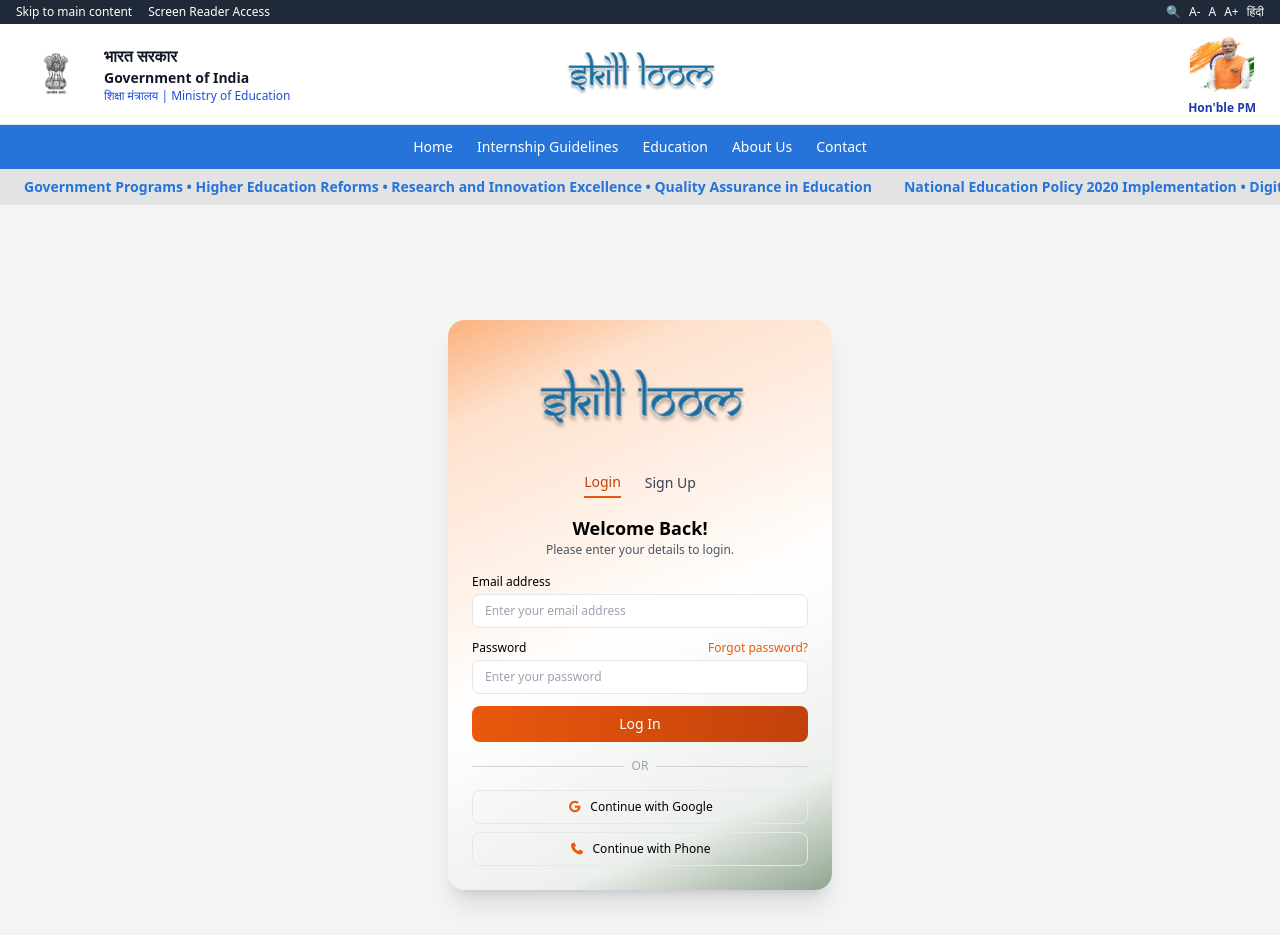
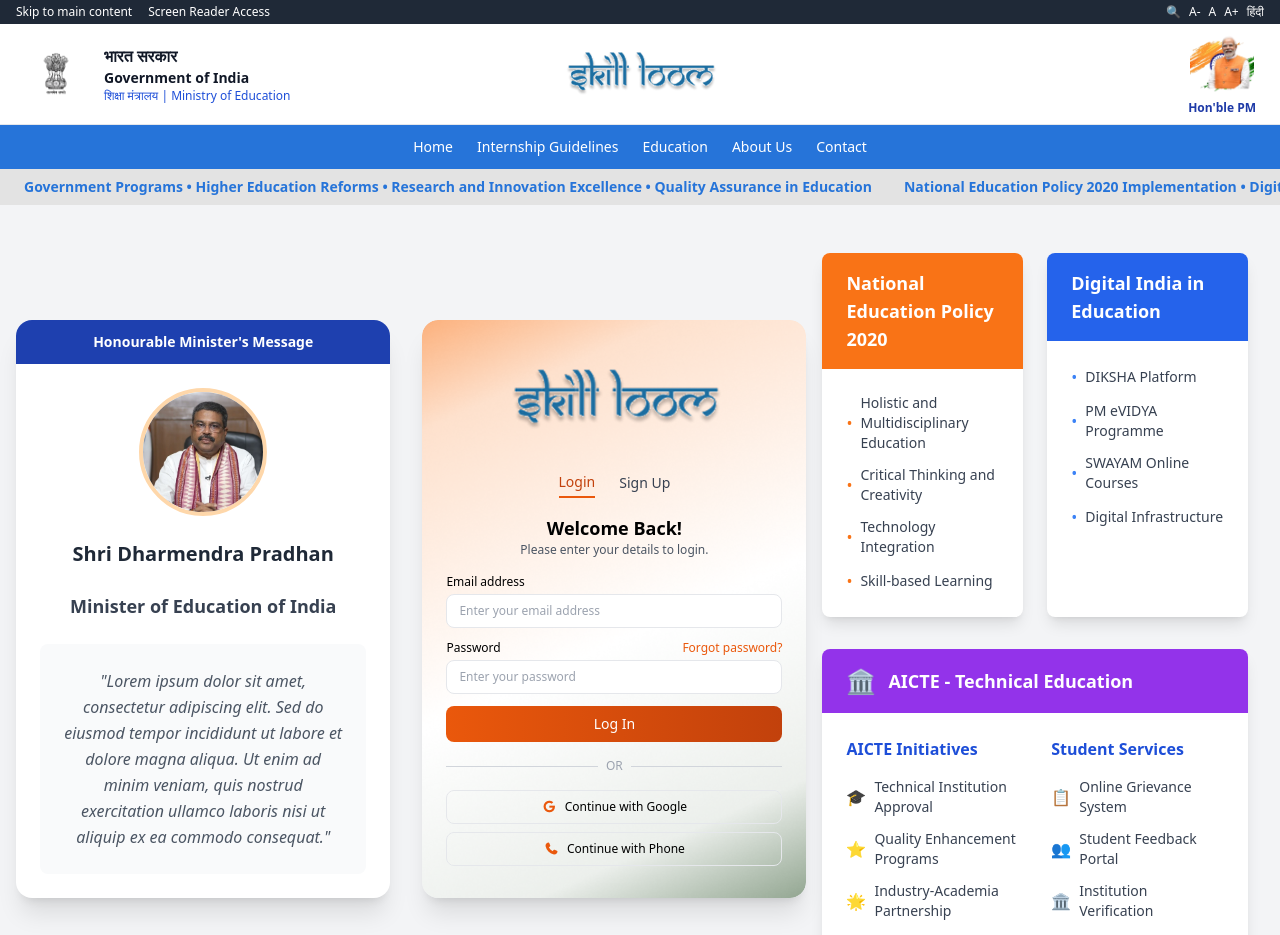
Before and after one commit to SoubhLance/Skill_Loom, a React (Vite) app: page / in a window 1280 px wide. Shown: the top 935 px of the page. Built offline with nearby package versions, Linux system fonts and the light colour scheme.

Commit message:
add AICTE section

```diff
--- a/src/Components/Homepage/Homepage.jsx
+++ b/src/Components/Homepage/Homepage.jsx
@@ -1,12 +1,48 @@
 import React, { useState } from "react";
 import skillLoomLogo from "../Images/NavbarImages/SkillLoomLogo.png";
 import tricolorBg from "../Images/Homepage/Tricolor.png";
+import educationMinister from "../Images/Homepage/EducationMinister.jpg";
 
 export default function Homepage() {
   const [activeTab, setActiveTab] = useState("login");
 
   return (
-    <div className="min-h-screen flex items-center justify-center bg-gray-100">
+    <div className="min-h-screen flex items-center justify-center bg-gray-100 p-4">
+      <div className="flex gap-8 max-w-7xl w-full">
+        {/* Minister's Message Container */}
+        <div className="bg-white shadow-xl rounded-2xl p-6 flex-1">
+          {/* Header */}
+          <div className="bg-blue-800 text-white text-center py-3 -mx-6 -mt-6 mb-6 rounded-t-2xl">
+            <h3 className="text-sm font-semibold">Honourable Minister's Message</h3>
+          </div>
+
+          {/* Minister's Content */}
+          <div className="text-center">
+
+
+            {/* Minister Photo */}
+            <div className="w-32 h-32 mx-auto mb-6 overflow-hidden rounded-full border-4 border-orange-200">
+              <img
+                src={educationMinister}
+                alt="Shri Dharmendra Pradhan"
+                className="w-full h-full object-cover"
+              />
+            </div>
+
+            {/* Minister Name */}
+            <h3 className=" text-xl font-bold text-gray-800 mb-6">Shri Dharmendra Pradhan</h3>
+             <h4 className="text-lg font-semibold text-gray-700 mb-6"> Minister of Education of India</h4>
+
+            {/* Quote */}
+            <div className="bg-gray-50 p-6 rounded-lg">
+              <p className="text-base text-gray-600 italic leading-relaxed">
+                "Lorem ipsum dolor sit amet, consectetur adipiscing elit. Sed do eiusmod tempor incididunt ut labore et dolore magna aliqua. Ut enim ad minim veniam, quis nostrud exercitation ullamco laboris nisi ut aliquip ex ea commodo consequat."
+              </p>
+            </div>
+          </div>
+        </div>
+
+        {/* Login Container */}
         <div className="shadow-xl rounded-2xl w-full max-w-sm relative overflow-hidden">
           {/* Background Image */}
           <img
@@ -139,5 +175,117 @@
           </div>
         </div>
       </div>
+
+      {/* Policy Cards Section */}
+      <div className="max-w-7xl mx-auto mt-8 px-4">
+        <div className="grid grid-cols-1 md:grid-cols-2 gap-6">
+          {/* National Education Policy 2020 */}
+          <div className="bg-white rounded-lg shadow-lg overflow-hidden">
+            <div className="bg-orange-500 text-white px-6 py-4">
+              <h3 className="text-lg font-semibold">National Education Policy 2020</h3>
+            </div>
+            <div className="p-6 space-y-3">
+              <div className="flex items-center text-gray-700">
+                <span className="text-orange-500 mr-2">•</span>
+                <span className="text-sm">Holistic and Multidisciplinary Education</span>
+              </div>
+              <div className="flex items-center text-gray-700">
+                <span className="text-orange-500 mr-2">•</span>
+                <span className="text-sm">Critical Thinking and Creativity</span>
+              </div>
+              <div className="flex items-center text-gray-700">
+                <span className="text-orange-500 mr-2">•</span>
+                <span className="text-sm">Technology Integration</span>
+              </div>
+              <div className="flex items-center text-gray-700">
+                <span className="text-orange-500 mr-2">•</span>
+                <span className="text-sm">Skill-based Learning</span>
+              </div>
+            </div>
+          </div>
+
+          {/* Digital India in Education */}
+          <div className="bg-white rounded-lg shadow-lg overflow-hidden">
+            <div className="bg-blue-600 text-white px-6 py-4">
+              <h3 className="text-lg font-semibold">Digital India in Education</h3>
+            </div>
+            <div className="p-6 space-y-3">
+              <div className="flex items-center text-gray-700">
+                <span className="text-blue-500 mr-2">•</span>
+                <span className="text-sm">DIKSHA Platform</span>
+              </div>
+              <div className="flex items-center text-gray-700">
+                <span className="text-blue-500 mr-2">•</span>
+                <span className="text-sm">PM eVIDYA Programme</span>
+              </div>
+              <div className="flex items-center text-gray-700">
+                <span className="text-blue-500 mr-2">•</span>
+                <span className="text-sm">SWAYAM Online Courses</span>
+              </div>
+              <div className="flex items-center text-gray-700">
+                <span className="text-blue-500 mr-2">•</span>
+                <span className="text-sm">Digital Infrastructure</span>
+              </div>
+            </div>
+          </div>
+        </div>
+
+        {/* AICTE Section */}
+        <div className="mt-8 bg-white rounded-lg shadow-lg overflow-hidden">
+          <div className="bg-purple-600 text-white px-6 py-4">
+            <div className="flex items-center">
+              <div className="text-2xl mr-3">🏛️</div>
+              <h3 className="text-lg font-semibold">AICTE - Technical Education</h3>
+            </div>
+          </div>
+          <div className="p-6">
+            <div className="grid grid-cols-1 md:grid-cols-2 gap-8">
+              <div>
+                <h4 className="text-blue-700 font-semibold mb-4">AICTE Initiatives</h4>
+                <div className="space-y-3">
+                  <div className="flex items-center text-gray-700">
+                    <span className="text-purple-500 mr-2">🎓</span>
+                    <span className="text-sm">Technical Institution Approval</span>
+                  </div>
+                  <div className="flex items-center text-gray-700">
+                    <span className="text-purple-500 mr-2">⭐</span>
+                    <span className="text-sm">Quality Enhancement Programs</span>
+                  </div>
+                  <div className="flex items-center text-gray-700">
+                    <span className="text-purple-500 mr-2">🌟</span>
+                    <span className="text-sm">Industry-Academia Partnership</span>
+                  </div>
+                  <div className="flex items-center text-gray-700">
+                    <span className="text-purple-500 mr-2">🔬</span>
+                    <span className="text-sm">Research & Innovation</span>
+                  </div>
+                </div>
+              </div>
+              <div>
+                <h4 className="text-blue-700 font-semibold mb-4">Student Services</h4>
+                <div className="space-y-3">
+                  <div className="flex items-center text-gray-700">
+                    <span className="text-green-500 mr-2">📋</span>
+                    <span className="text-sm">Online Grievance System</span>
+                  </div>
+                  <div className="flex items-center text-gray-700">
+                    <span className="text-green-500 mr-2">👥</span>
+                    <span className="text-sm">Student Feedback Portal</span>
+                  </div>
+                  <div className="flex items-center text-gray-700">
+                    <span className="text-green-500 mr-2">🏛️</span>
+                    <span className="text-sm">Institution Verification</span>
+                  </div>
+                  <div className="flex items-center text-gray-700">
+                    <span className="text-green-500 mr-2">📊</span>
+                    <span className="text-sm">Approval Process Status</span>
+                  </div>
+                </div>
+              </div>
+            </div>
+          </div>
+        </div>
+      </div>
+    </div>
   );
 }
```
Also changed, not shown: src/Components/Images/Homepage/EducationMinister.jpg (added). Lines whose indentation alone changed are shown as unchanged.
